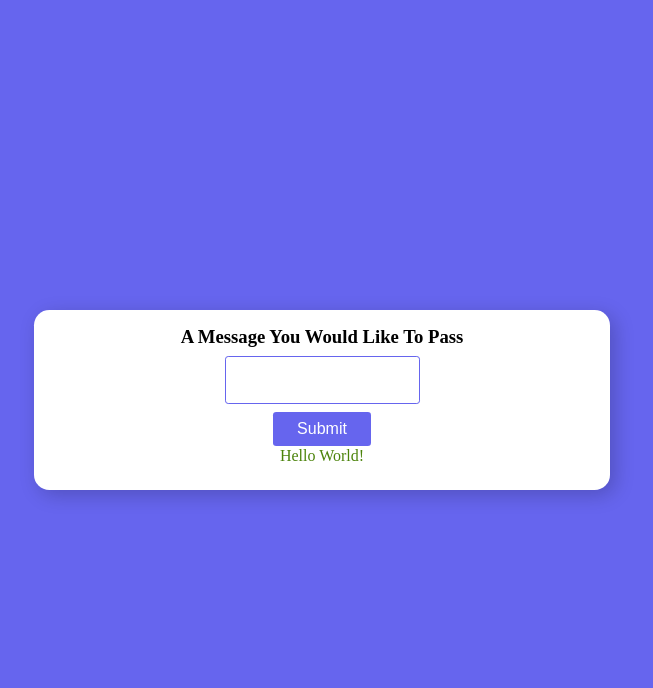
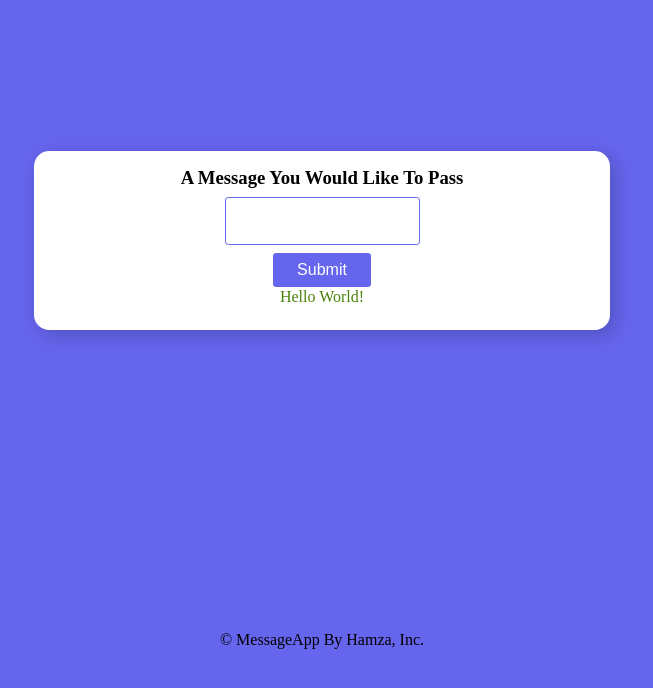
Before and after one commit to hamza-mujahid0/msg, a plain HTML site: page index.html in a window 1280 px wide. Shown: the whole page, without its empty margins (318-971 px from the left). Drawn offline with Linux system fonts and the light colour scheme.

Commit message:
index.html

```diff
--- a/index.html
+++ b/index.html
@@ -117,6 +117,9 @@
         <h4 class="deliver">Your message was delivered!</h4>
         <h4 class="message-content">Hello World!</h4>
     </div>
+    <footer class="container1">
+        <p>© MessageApp By Hamza, Inc. </a></p>
+    </footer>
     <script>
         (function () {
             const form = document.querySelector('#msg-form');
```
